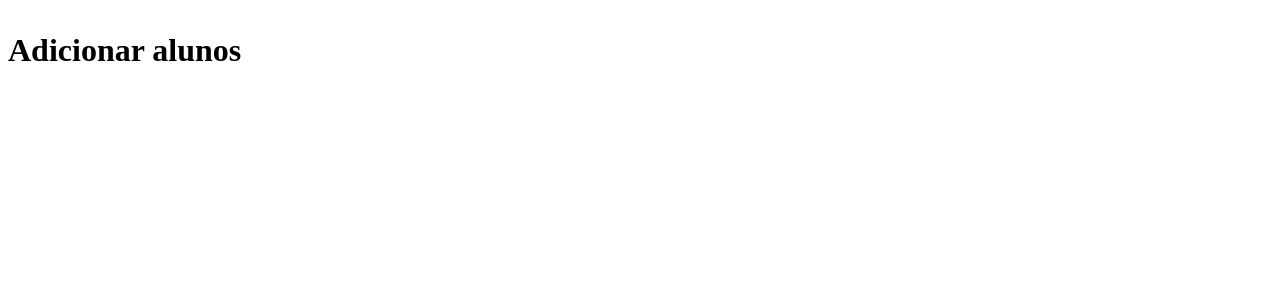
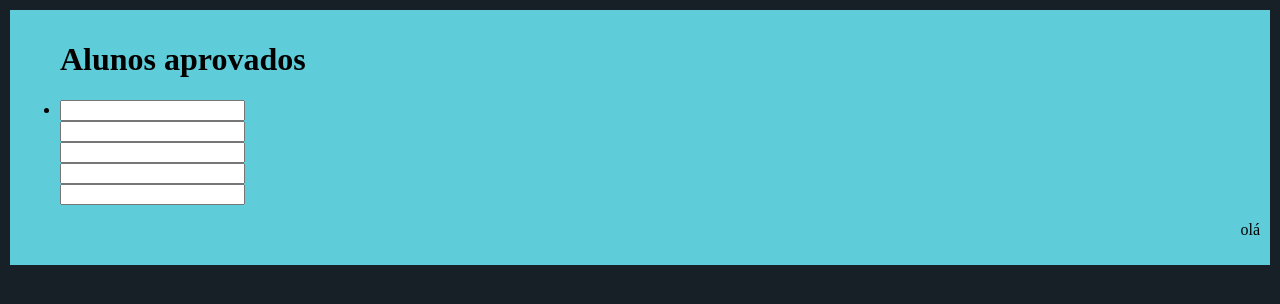
Before and after one commit to ViniciusCardozoNoda/Lista-de-alunos-aprovados, a plain HTML site: page modelo/assets/index.html in a window 1280 px wide. Drawn offline with Linux system fonts and the light colour scheme.

Commit message:
alterações estruturais

```diff
--- a/modelo/assets/index.html
+++ b/modelo/assets/index.html
@@ -8,11 +8,27 @@
     <title>Lista de alunos aprovados</title>
 </head>
 <body>
-    <h1>
-        <p>
-            Adicionar alunos
-        </p>
-    </h1>
+    <div class="container">
+        <ul class="aprovados">
+            <h1>Alunos aprovados</h1>
+                <li>
+                    <input type="text" name="alunos" id="">
+                    <br>
+                    <input type="text" name="" id="">
+                    <br>
+                    <input type="text" name="" id="">
+                    <br>
+                    <input type="text" name="" id="">
+                    <br>
+                    <input type="text" name="" id="">
+                </li>
+        </ul>
+        <ul class="reprovados">
+            <h1">
+                olá
+            </h1>
+        </ul>
+    </div>
 
     <script src="scripts.js"></script>
 </body>
--- a/modelo/assets/scripts.js
+++ b/modelo/assets/scripts.js
@@ -0,0 +1,2 @@
+var alunos;
+soma
--- a/modelo/assets/style.css
+++ b/modelo/assets/style.css
@@ -0,0 +1,25 @@
+@import url('https://fonts.googleapis.com/css2?family=Open+Sans&display=swap');
+
+body {
+    background: #172026;
+    margin: 0px;
+    padding: 0px;
+    left: 0px;
+    top: 0px;
+}
+
+.container {
+    background: #5FCDD9;
+    text-align: ;
+    margin: 10px;
+    padding: 10px;
+
+}
+
+.aprovados {
+    text-align: left
+}
+
+.reprovados {
+    text-align: right;
+}
```
